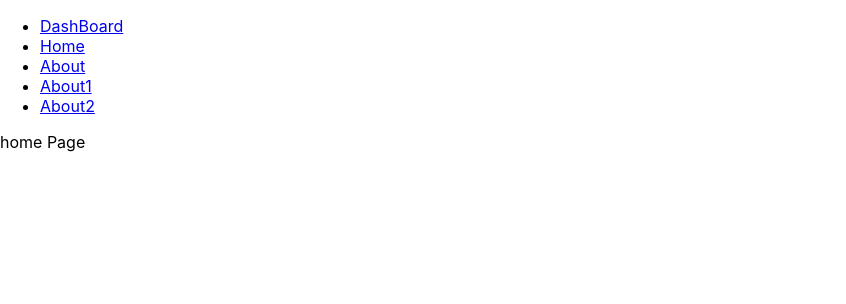
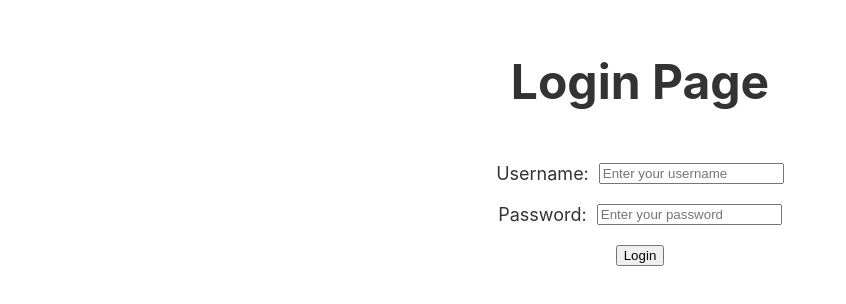
Before and after one commit to abhishek23022002/React-Application, a React (Create React App) app: page / in a window 1280 px wide. Shown: the top 304 px of the page, without its empty margins (0-846 px from the left). Built offline with nearby package versions, Linux system fonts and the light colour scheme.

Commit message:
Loginpage

```diff
--- /dev/null
+++ b/src/Components/Login_page.css
@@ -0,0 +1,26 @@
+/* Login_page.css */
+
+body {
+    font-size: 24px;
+    color: #333;
+    text-align: center;
+    margin-top: 20px;
+}
+
+.login-container {
+    display: flex;
+    flex-direction: column;
+    align-items: center;
+    gap: 20px; /* Space between each item in the container */
+}
+
+.input-group {
+    display: flex;
+    align-items: center;
+    gap: 10px; /* Space between the label and input */
+}
+
+label {
+    font-size: 18px;
+    color: #333;
+}
--- /dev/null
+++ b/src/Components/Login_page.js
@@ -0,0 +1,47 @@
+// LoginPage.js
+
+import { useState } from "react";
+import "./Login_page.css";
+
+export default function LoginPage() {
+	 const [status,newstatus] = useState("")
+	 const [username, newusername] = useState("");
+	 const [password,newpassword] = useState("")
+
+	 function funcCall(params) {
+		if(username == "abhishek" && password == "23022002"){
+			newstatus("LoginSuccessfull")
+		}else{
+			newstatus("Incorrect Cred");
+		}
+
+	 }
+  return (
+    <div className="login-container">
+      <h1>Login Page</h1>
+
+      <div className="input-group">
+        <label htmlFor="username">Username:</label>
+        <input
+          type="text"
+          id="username"
+          placeholder="Enter your username"
+          onChange={(e) => newusername(e.target.value)}
+        />
+      </div>
+
+      <div className="input-group">
+        <label htmlFor="password">Password:</label>
+        <input
+          type="password"
+          id="password"
+          placeholder="Enter your password"
+          onChange={(e) => newpassword(e.target.value)}
+        />
+      </div>
+
+      <button onClick={funcCall}>Login</button>
+	  <h1>{status}</h1>
+    </div>
+  );
+}
--- a/src/index.js
+++ b/src/index.js
@@ -13,6 +13,7 @@ import Listss from "./Components/ListaccessUSEstate";
 import Timer from "./Components/Useeffect";
 import Formss from "./Components/form";
 import RouteCalling from "./Components/Routecalling";
+import LoginPage from "./Components/Login_page";
 
 function Garage(params) {
   return <h2>Better one thing is true</h2>;
@@ -31,7 +32,6 @@ function Car(props) {
 const root = ReactDOM.createRoot(document.getElementById("root"));
 root.render(
   <>
-
     {/* <ClassFunc/>
     <Hellow/> */}
     {/*  <Multiple/> */}
@@ -39,8 +39,8 @@ root.render(
     {/* <Listss/> */}
     {/*  <Timer/> */}
     {/* <Formss /> */}
-    <RouteCalling/>
-
+    {/* <RouteCalling/> */}
+    <LoginPage/>
   </>
 );
 
```
Also changed, not shown: generate-react-cli.json (added, +14 -0 lines).
